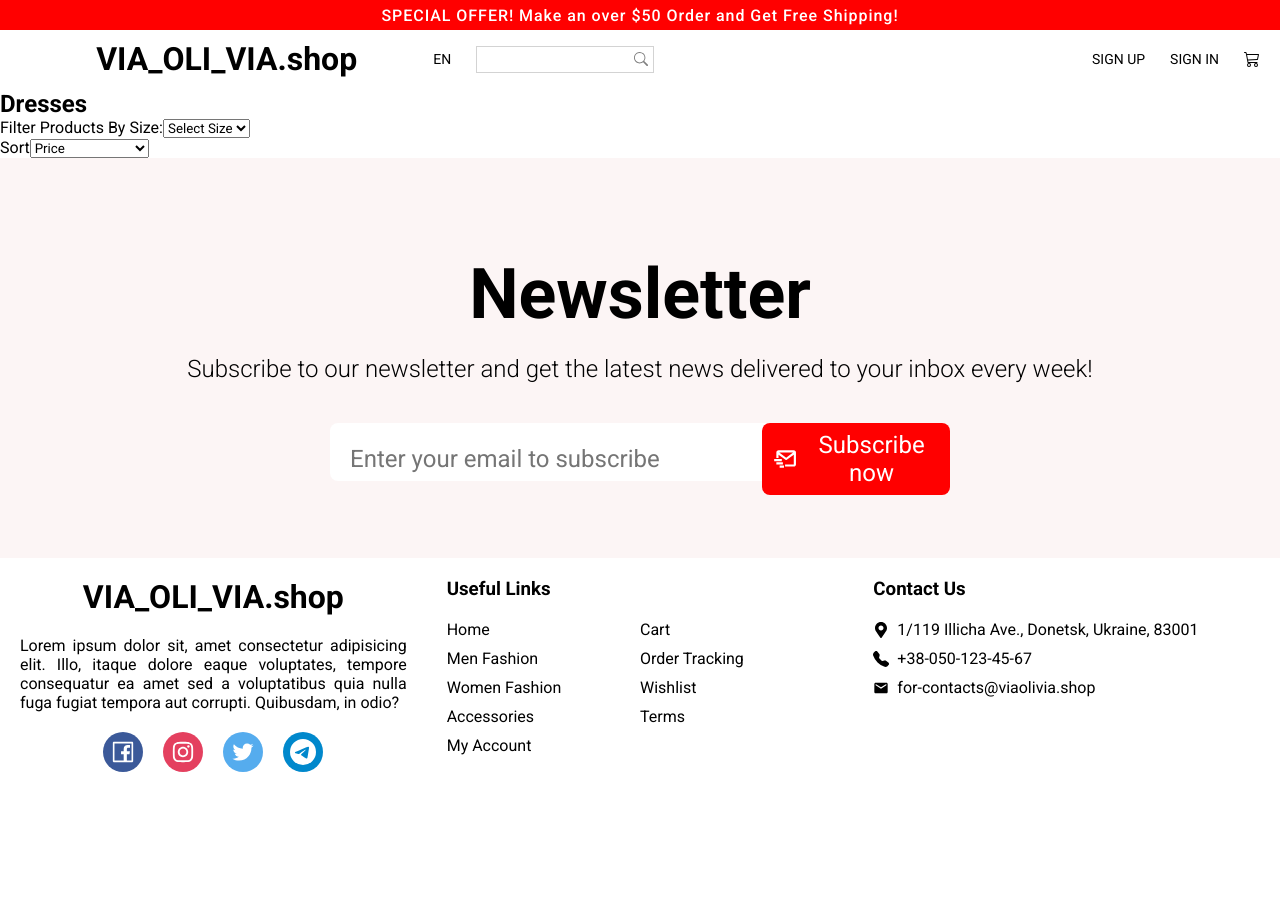
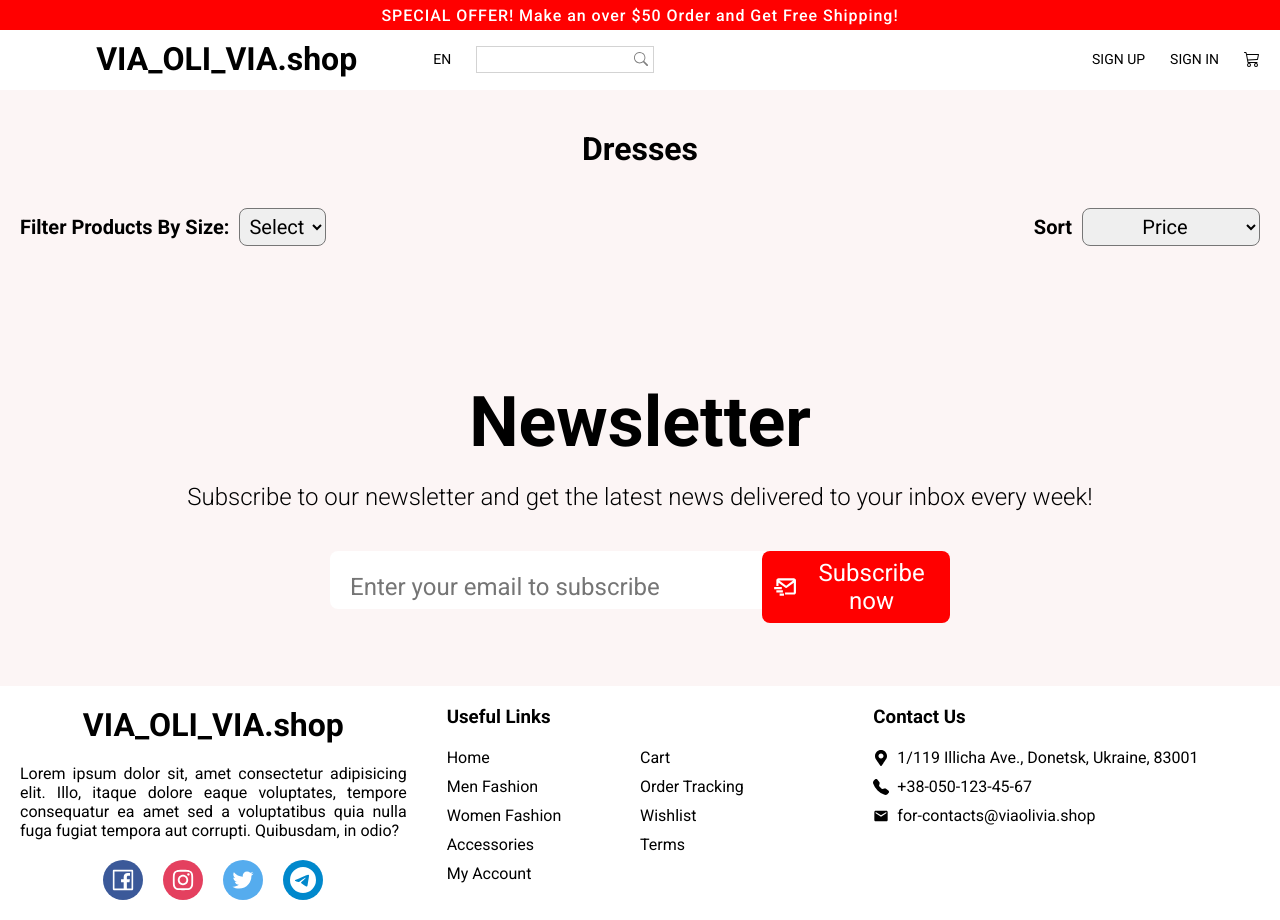
Before and after one commit to VladimirVolvakov/online-shopping-mern-app, a React (Create React App) app: page / in a window 1280 px wide. Before the commit the page ends 800 px from the top, so only its background shows below. Built offline with nearby package versions, Linux system fonts and the light colour scheme.

Commit message:
feat: add styles for Productfilter component

```diff
--- a/src/components/ProductFilter.jsx
+++ b/src/components/ProductFilter.jsx
@@ -10,7 +10,7 @@ const ProductFilter = () => {
           <FilterText>Filter Products By Size:</FilterText>
           <Select>
             <Option disabled selected>
-              Select Size
+              Select
             </Option>
             <Option>XS</Option>
             <Option>S</Option>
--- a/src/components/ProductFilter.styles.js
+++ b/src/components/ProductFilter.styles.js
@@ -1,15 +1,40 @@
 import styled from "styled-components";
 
-export const Container = styled.div``;
+export const Container = styled.div`
+  padding: 20px;
+  background-color: #fcf5f5;
+`;
 
-export const Title = styled.h2``;
+export const Title = styled.h2`
+  font-size: 32px;
+  text-align: center;
+  margin: 20px 0;
+`;
 
-export const FilterContainer = styled.div``;
+export const FilterContainer = styled.div`
+  display: flex;
+  justify-content: space-between;
+`;
 
-export const Filter = styled.div``;
+export const Filter = styled.div`
+  margin: 20px 0;
+  display: flex;
+  align-items: center;
+`;
 
-export const FilterText = styled.span``;
+export const FilterText = styled.span`
+  font-size: 20px;
+  font-weight: 600;
+  margin-right: 10px;
+`;
 
-export const Select = styled.select``;
+export const Select = styled.select`
+  font-size: 20px;
+  text-align: center;
+  padding: 5px;
+  border-radius: 0.5rem;
+`;
 
-export const Option = styled.option``;
+export const Option = styled.option`
+  font-size: 20px;
+`;
```
